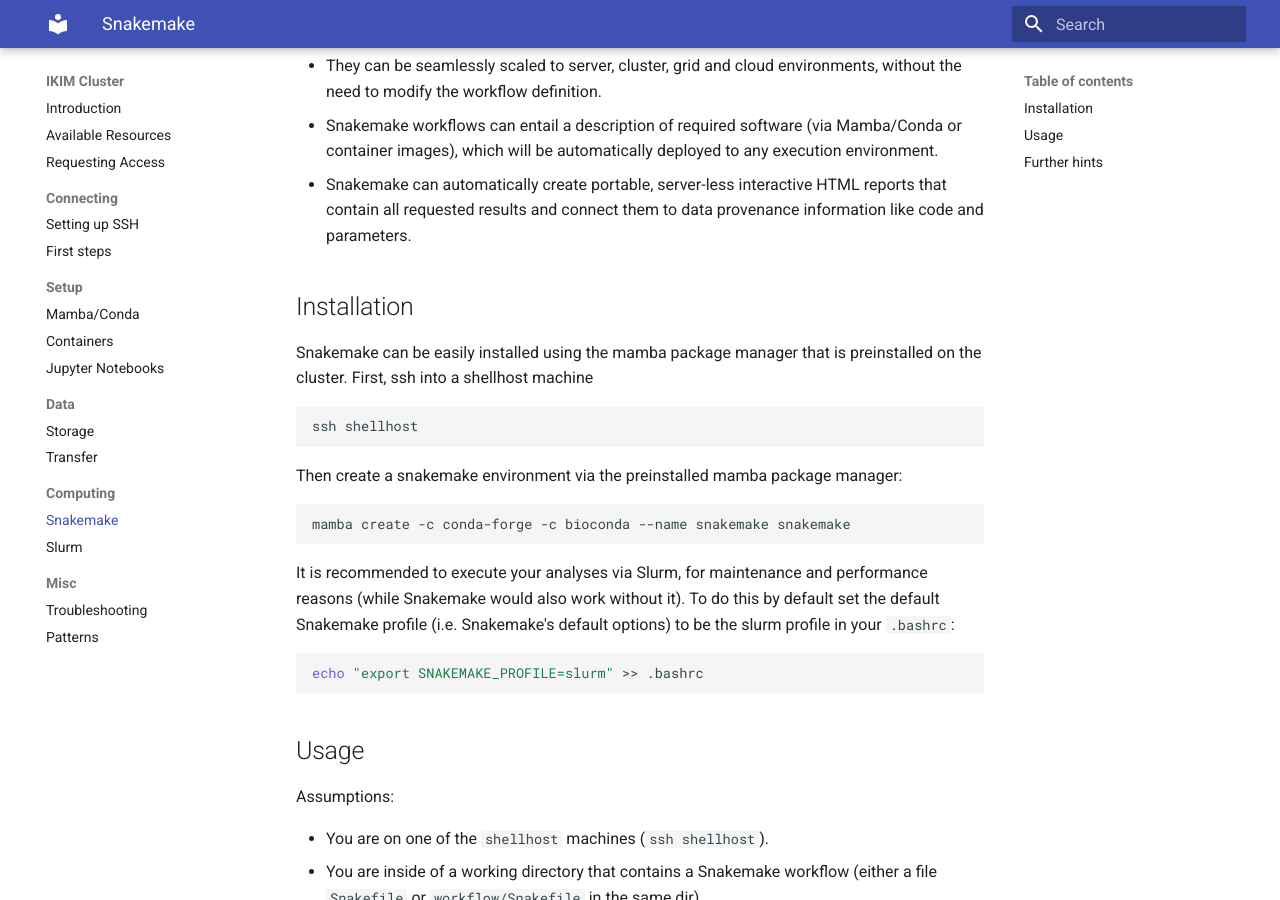
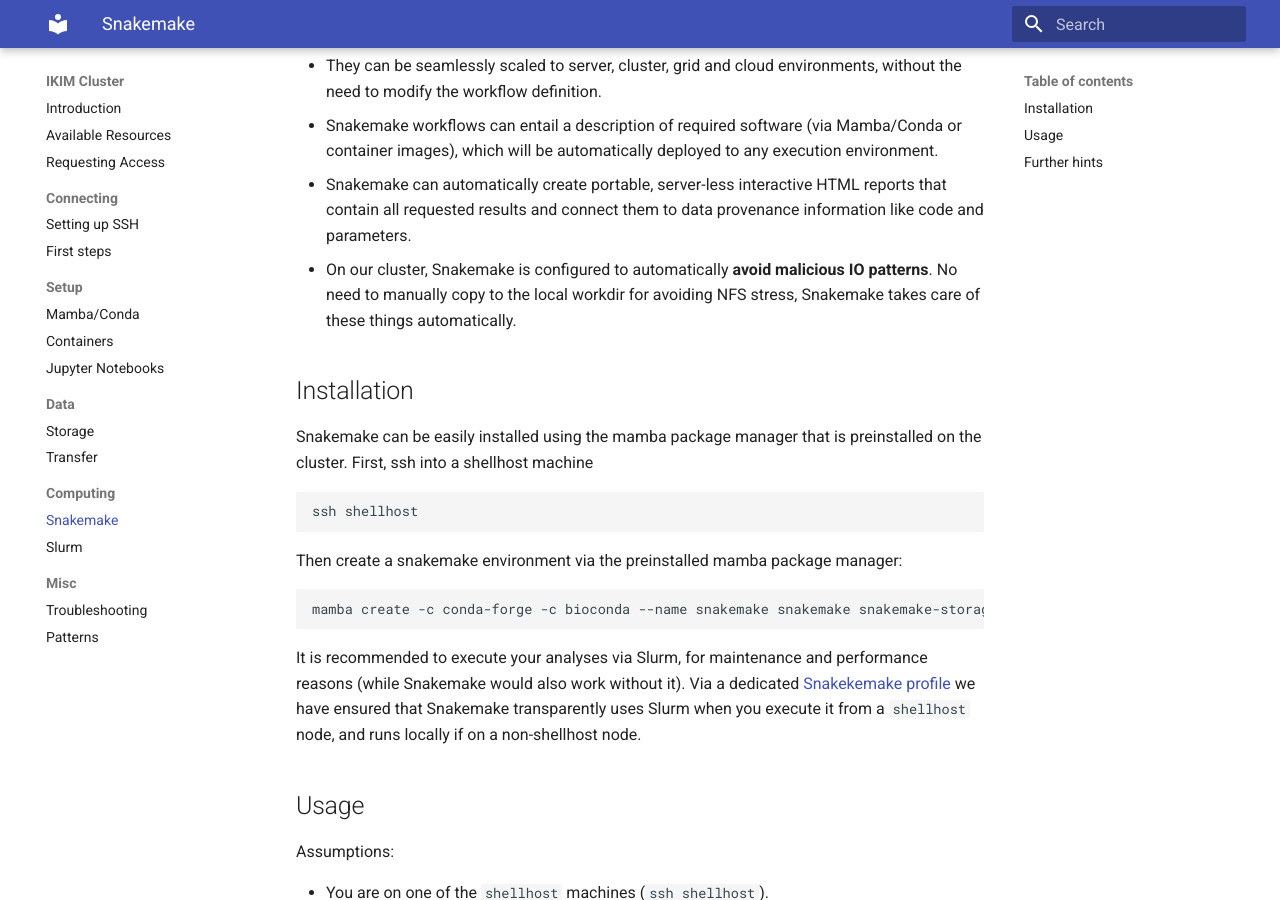
Before and after one commit to IKIM-Essen/ClusterDocs, an MkDocs documentation site: the page built from docs/snakemake.md, in a window 1280 px wide and 900 px high, scrolled down 227 px. Built offline with MkDocs 1.6.1 and Material for MkDocs 9.7.7, drawn with Linux system fonts in a browser that asks for light colours.

Commit message:
docs: update Snakemake documentation

````diff
--- a/docs/snakemake.md
+++ b/docs/snakemake.md
@@ -6,6 +6,7 @@
 * They can be seamlessly scaled to server, cluster, grid and cloud environments, without the need to modify the workflow definition.
 * Snakemake workflows can entail a description of required software (via Mamba/Conda or container images), which will be automatically deployed to any execution environment.
 * Snakemake can automatically create portable, server-less interactive HTML reports that contain all requested results and connect them to data provenance information like code and parameters.
+* On our cluster, Snakemake is configured to automatically **avoid malicious IO patterns**. No need to manually copy to the local workdir for avoiding NFS stress, Snakemake takes care of these things automatically.
 
 ## Installation
 
@@ -19,15 +20,11 @@
 Then create a snakemake environment via the preinstalled mamba package manager:
 
 ```sh
-mamba create -c conda-forge -c bioconda --name snakemake snakemake
+mamba create -c conda-forge -c bioconda --name snakemake snakemake snakemake-storage-plugin-fs snakemake-executor-plugin-slurm
 ```
 
 It is recommended to execute your analyses via Slurm, for maintenance and performance reasons (while Snakemake would also work without it).
-To do this by default set the default Snakemake profile (i.e. Snakemake's default options) to be the slurm profile in your `.bashrc`:
-
-```sh
-echo "export SNAKEMAKE_PROFILE=slurm" >> .bashrc
-```
+Via a dedicated [Snakekemake profile](https://github.com/IKIM-Essen/EMCP-config/blob/main/ansible/roles/snakemake/templates/profile.v8%2B.yaml.j2) we have ensured that Snakemake transparently uses Slurm when you execute it from a `shellhost` node, and runs locally if on a non-shellhost node.
 
 ## Usage
 
````
